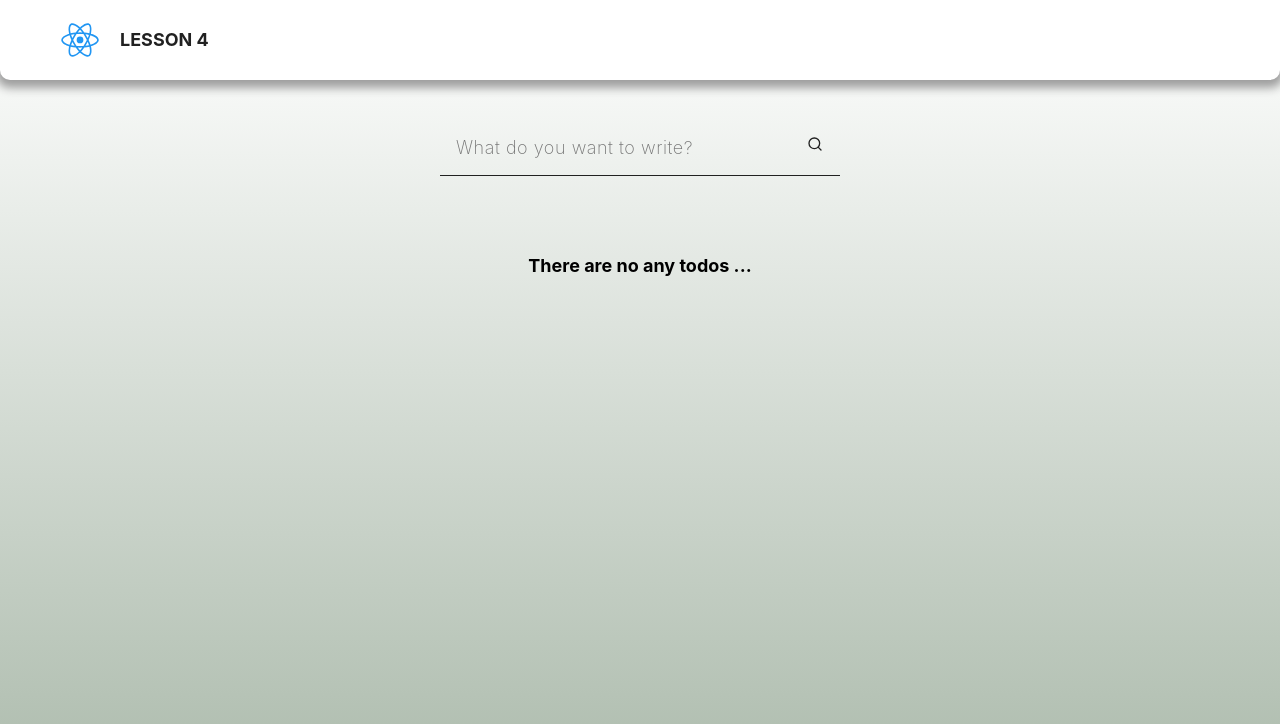
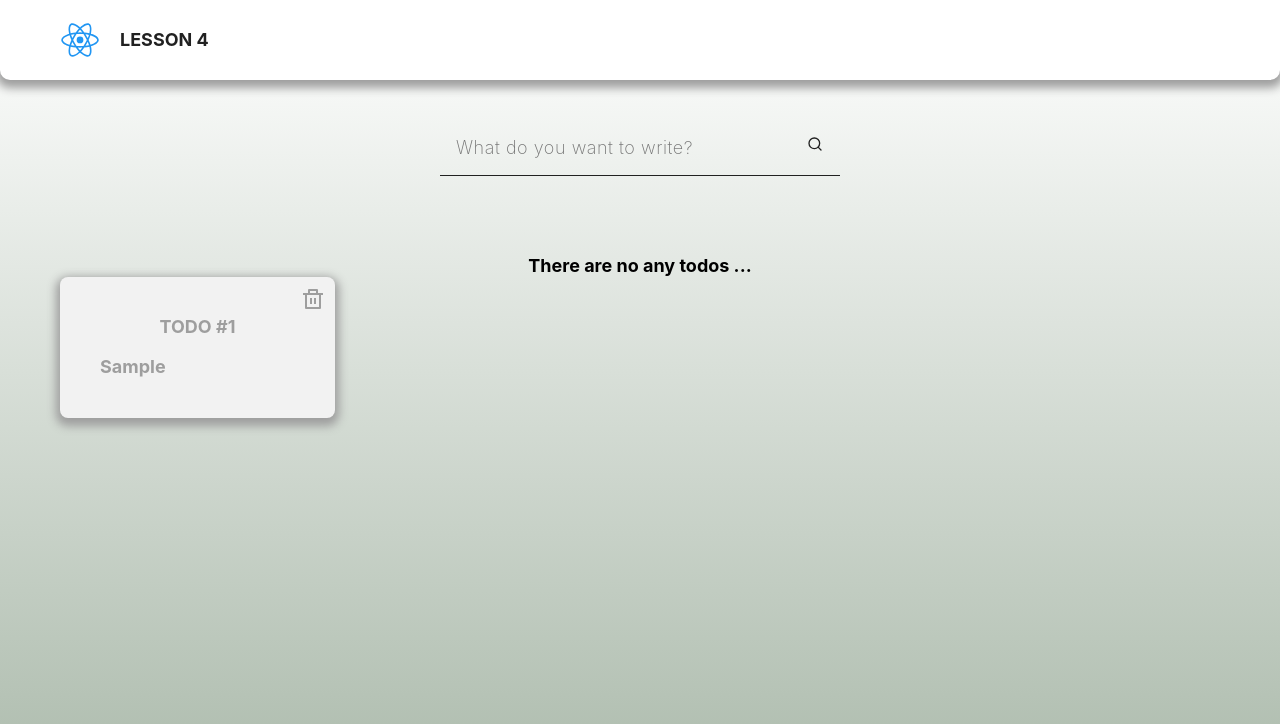
Before and after one commit to 1Anka1/bw-4-redux, a React (Create React App) app: page / in a window 1280 px wide. Both pictures are taken after typing "Sample" into the empty fields and a click on the button 815 px from the left and 145 px from the top of the page. Shown: the top 724 px of the page. Built offline with nearby package versions, Linux system fonts and the light colour scheme.

Commit message:
add task-5

```diff
--- a/src/components/App/App.jsx
+++ b/src/components/App/App.jsx
@@ -1,6 +1,7 @@
 import { Component } from 'react';
 import { nanoid } from 'nanoid';
 import { useState, useEffect } from 'react';
+
 
 import {
   Container,
@@ -11,6 +12,7 @@ import {
   Section,
   Text,
   Todo,
+  TodoList,
 } from 'components';
 
 
@@ -54,8 +56,8 @@ export const App = () => {
             {todos.length === 0 && (
               <Text textAlign="center">There are no any todos ... </Text>
             )}
-
-            <Grid>
+            <TodoList />
+            {/* <Grid>
               {todos.length > 0 &&
                 todos.map((todo, index) => (
                   <GridItem key={todo.id}>
@@ -67,7 +69,7 @@ export const App = () => {
                     />
                   </GridItem>
                 ))}
-            </Grid>
+            </Grid> */}
           </Container>
         </Section>
       </>
--- /dev/null
+++ b/src/components/TodoList/TodoList.jsx
@@ -0,0 +1,22 @@
+import { useSelector } from "react-redux";
+import { Grid, GridItem, Todo } from "components";
+
+export const TodoList = () => {
+    const todos = useSelector(state => state.todos);
+
+    return (
+    <Grid>
+              {todos.length > 0 &&
+                todos.map((todo, index) => (
+                  <GridItem key={todo.id}>
+                    <Todo
+                      id={todo.id}
+                      text={todo.text}
+                      counter={index + 1}
+                      // onClick={deleteTodo}
+                    />
+                  </GridItem>
+                ))}
+            </Grid>
+    )
+}
--- a/src/components/index.js
+++ b/src/components/index.js
@@ -9,3 +9,4 @@ export * from 'components/SearchForm/SearchForm.styled';
 export * from 'components/Text/Text.styled';
 export * from 'components/Grid/Grid.styled';
 export * from 'components/Todo/Todo';
+export * from 'components/TodoList/TodoList';
```
